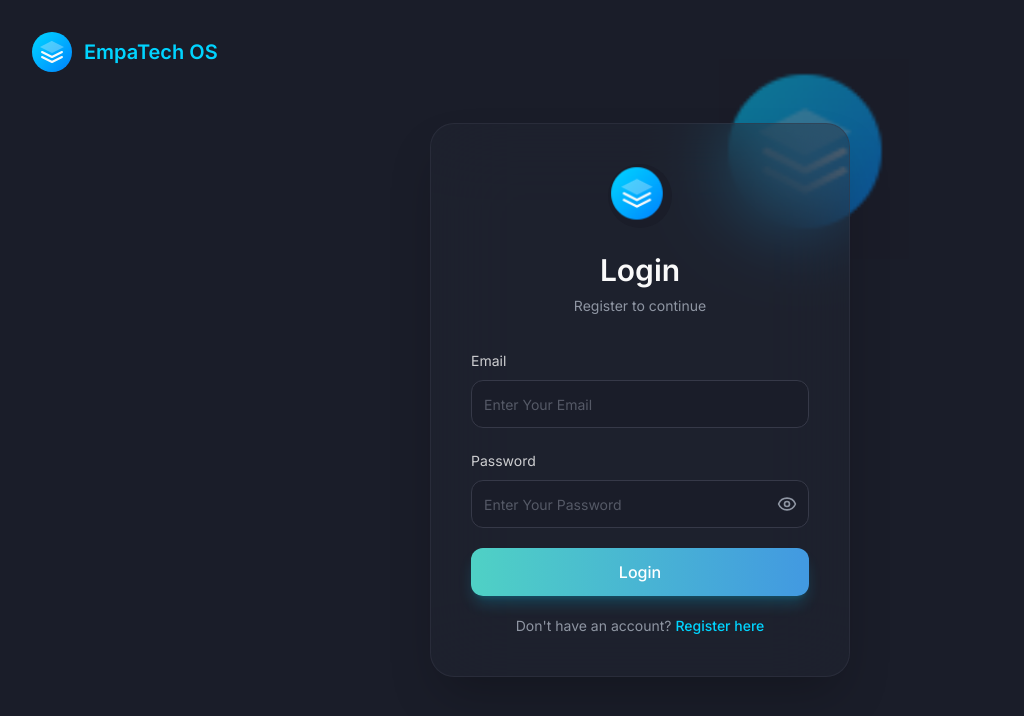
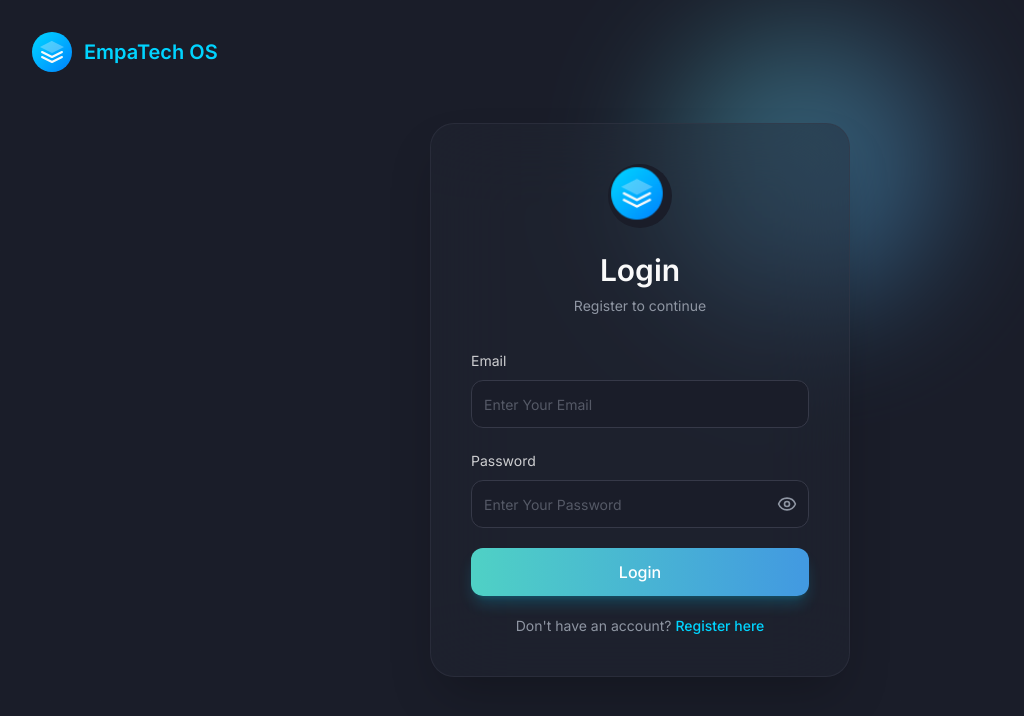
Before and after one commit to MuhammadAslam635/pixel-perfect-sign-19, a React (Vite) app: page / in a window 1280 px wide. Shown: the top 716 px of the page, without its empty margins (0-1024 px from the left). Built offline with nearby package versions, Linux system fonts and the light colour scheme; the HTML template or start-up script is replaced by a standard one.

Commit message:
Enhance card visuals with gradient circle
Update sign-in and sign-up cards with a larger, shinier CSS gradient circle and add a geometric pattern to the background.

```diff
--- a/src/components/SignIn.tsx
+++ b/src/components/SignIn.tsx
@@ -42,6 +42,15 @@ const SignIn = () => {
 
   return (
     <div className="min-h-screen w-full relative overflow-hidden bg-[#1a1d29]">
+      {/* Geometric Pattern Background */}
+      <div className="absolute inset-0 opacity-[0.03]">
+        <div className="absolute inset-0" style={{
+          backgroundImage: `linear-gradient(rgba(79, 209, 197, 0.1) 1px, transparent 1px),
+                           linear-gradient(90deg, rgba(79, 209, 197, 0.1) 1px, transparent 1px)`,
+          backgroundSize: '50px 50px'
+        }} />
+      </div>
+
       {/* Logo */}
       <div className="absolute top-8 left-8 z-20">
         <Logo />
@@ -51,14 +60,8 @@ const SignIn = () => {
       <div className="min-h-screen flex items-center justify-center relative z-10">
         {/* Login Card */}
         <div className="w-full max-w-[420px] relative">
-          {/* Cyan circle at top-right corner behind card */}
-          <div className="absolute -top-16 -right-16 w-[200px] h-[200px] -z-10">
-            <img
-              src={iconCyan}
-              alt=""
-              className="w-full h-full object-contain opacity-50"
-            />
-          </div>
+          {/* Large Gradient Circle at top-right corner behind card */}
+          <div className="absolute -top-24 -right-24 w-[280px] h-[280px] -z-10 rounded-full bg-gradient-to-br from-[#4FD1C5] via-[#5FB8E8] to-[#4299E1] blur-3xl opacity-40" />
 
           <div className="bg-[#252836]/40 backdrop-blur-2xl rounded-3xl p-10 border border-[#363948]/50 shadow-2xl">
             {/* Icon */}
--- a/src/components/SignUp.tsx
+++ b/src/components/SignUp.tsx
@@ -50,6 +50,15 @@ const SignUp = () => {
 
   return (
     <div className="min-h-screen w-full relative overflow-hidden bg-[#1a1d29]">
+      {/* Geometric Pattern Background */}
+      <div className="absolute inset-0 opacity-[0.03]">
+        <div className="absolute inset-0" style={{
+          backgroundImage: `linear-gradient(rgba(79, 209, 197, 0.1) 1px, transparent 1px),
+                           linear-gradient(90deg, rgba(79, 209, 197, 0.1) 1px, transparent 1px)`,
+          backgroundSize: '50px 50px'
+        }} />
+      </div>
+
       {/* Logo */}
       <div className="absolute top-8 left-8 z-20">
         <Logo />
@@ -59,14 +68,8 @@ const SignUp = () => {
       <div className="min-h-screen flex items-center justify-center py-12 relative z-10">
         {/* Register Card */}
         <div className="w-full max-w-[420px] relative">
-          {/* Cyan circle at top-right corner behind card */}
-          <div className="absolute -top-16 -right-16 w-[200px] h-[200px] -z-10">
-            <img
-              src={iconCyan}
-              alt=""
-              className="w-full h-full object-contain opacity-50"
-            />
-          </div>
+          {/* Large Gradient Circle at top-right corner behind card */}
+          <div className="absolute -top-24 -right-24 w-[280px] h-[280px] -z-10 rounded-full bg-gradient-to-br from-[#4FD1C5] via-[#5FB8E8] to-[#4299E1] blur-3xl opacity-40" />
 
           <div className="bg-[#252836]/40 backdrop-blur-2xl rounded-3xl p-10 border border-[#363948]/50 shadow-2xl">
             {/* Icon */}
```
